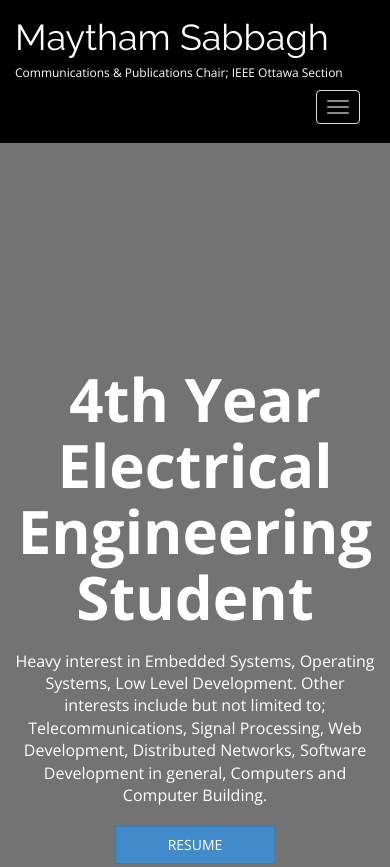
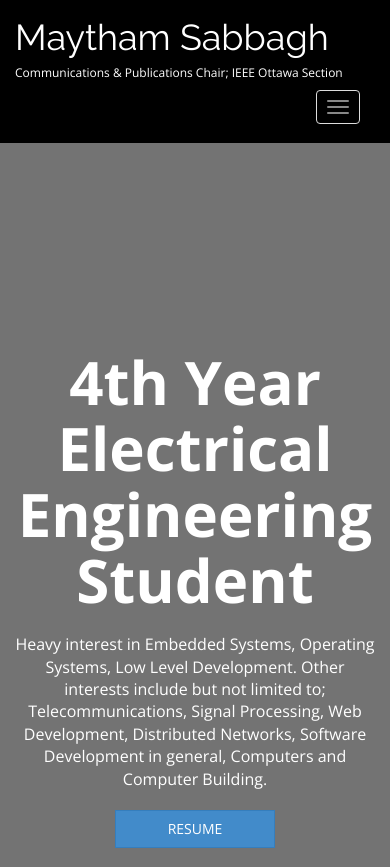
Before and after one commit to Maytham1994/MyOwnWebsite, a plain HTML site: page index.html in a window 390 px wide. Shown: the top 867 px of the page. Drawn offline with nearby package versions, Linux system fonts and the light colour scheme; some icons are missing.

Commit message:
formatting

```diff
--- a/css/style.css
+++ b/css/style.css
@@ -153,10 +153,10 @@ blockquote {
 }
 @media only screen and (max-width: 700px) {
 	.banner {
-		height: 120%;
+		height: 130%;
 	}
 	.banner-caption {
-		top: 20%;
+		top: 30%;
 	}
 }
 .subfooter {
@@ -512,7 +512,7 @@ textarea {
 }
 @media (max-width:767px) {
 	.header.navbar-fixed-top {
-		position: relative;
+		position: fixed;
 		background-color: rgba(0, 0, 0, 1.1);
 	}
 	.navbar {
```
